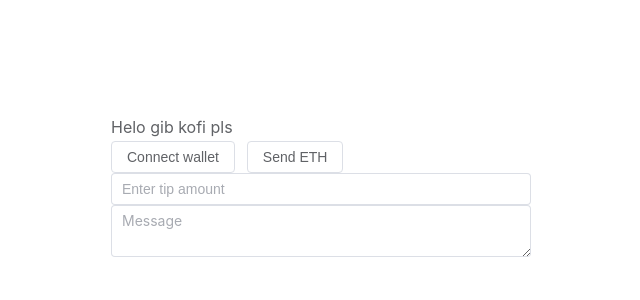
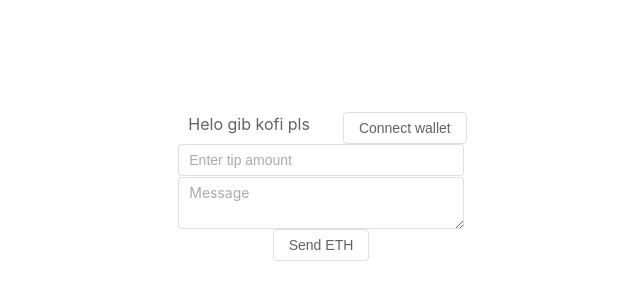
Before and after one commit to muchiNoChi/buy-me-a-coffee, a Vue app in the folder buy-me-a-coffee-ui/: page / in a window 1280 px wide. Shown: the part 214-514 px from the top of the page, without its empty margins (319-959 px from the left). Built offline with nearby package versions, Linux system fonts and the light colour scheme.

Commit message:
Add MM transaction send call

```diff
--- a/buy-me-a-coffee-ui/src/components/BuyMeACoffeeMain.vue
+++ b/buy-me-a-coffee-ui/src/components/BuyMeACoffeeMain.vue
@@ -1,14 +1,21 @@
 <template>
   <el-container>
     <el-main>
-      <el-col>
-        <el-row><el-text class="mx-1" size="large">Helo gib kofi pls</el-text></el-row>
-        <el-row>
-          <el-button @click="connectWallet">Connect wallet</el-button>
-          <el-button @click="sendFunds">Send ETH</el-button>
+      <el-row :gutter="20">
+        <el-col :span="13">
+          <el-text class="mx-1" size="large">Helo gib kofi pls</el-text>
+        </el-col>
+        <el-col :span="11">
+          <el-button v-if="!accountAddress" @click="connectWallet">Connect wallet</el-button>
+          <el-button v-else type="success" plain disabled>Connected</el-button>
+        </el-col>
       </el-row>
-        <el-row>
+      <el-row :gutter="20">
           <el-input v-model="tipAmount" placeholder="Enter tip amount" />
+        <el-col :span="9">
+        </el-col>
+      </el-row>
+      <el-row :gutter="20">
         <el-input
           v-model="memo"
           :autosize="{ minRows: 2, maxRows: 4 }"
@@ -16,20 +23,29 @@
           placeholder="Message"
         />
       </el-row>
-      </el-col>
+      <el-row justify="center">
+        <el-button @click="sendFunds">Send ETH</el-button>
+      </el-row>
+      <el-row v-if="txHash" :gutter="20">
+        <el-link type="success" :href="txUrl">
+          {{ txHash }}<el-icon class="el-icon--right"></el-icon>
+        </el-link>
+      </el-row>
     </el-main>
   </el-container>
 </template>
 
 <script>
-import { ethers } from 'ethers';
+import { ethers } from 'ethers'
 
 export default {
   data() {
     return {
       accountAddress: null,
+      receiverAddress: null,
       tipAmount: null,
-      memo: null
+      memo: null,
+      txHash: null,
     }
   },
 
@@ -39,9 +55,10 @@ export default {
         if (window.ethereum) {
           const accounts = await window.ethereum.request({
             method: 'eth_requestAccounts'
-          })
+          });
 
-          this.accountAddress = accounts[0]
+          this.accountAddress = accounts[0];
+          console.log(this.accountAddress);
         } else {
           console.log('Metamask is not installed, consider installing it first.')
         }
@@ -51,23 +68,26 @@ export default {
     },
 
     async sendFunds() {
+      if (!this.accountAddress) return;
       try {
-        const accounts = await window.ethereum
+        const provider = new ethers.providers.Web3Provider(window.ethereum);
+        const signer = provider.getSigner(this.accountAddress);
+        await window.ethereum
           .request({
             method: 'eth_sendTransaction',
             params: [
               {
                 from: this.accountAddress,
-                to: this.accountAddress, // TODO pass a target address here
+                to: this.receiverAddress,
                 value: ethers.utils.parseUnits(this.tipAmount, 'ether').toHexString(),
-                gasPrice: '0x09184e72a000', // Customizable by the user during MetaMask confirmation.
-                gas: '0x2710' // Customizable by the user during MetaMask confirmation.
               }
             ]
           })
-          .then((txHash) => console.log(txHash))
-
-        this.accountAddress = accounts[0]
+          .then(txHash => {
+            console.log(txHash);
+            this.txHash = txHash;
+            this.txUrl = `https://sepolia.etherscan.io/tx/${txHash}`;
+          });
       } catch (error) {
         console.log(error)
       }
```
Also changed, not shown: 1 other file (tests, documents, lock files or other folders). Lines whose indentation alone changed are shown as unchanged.
